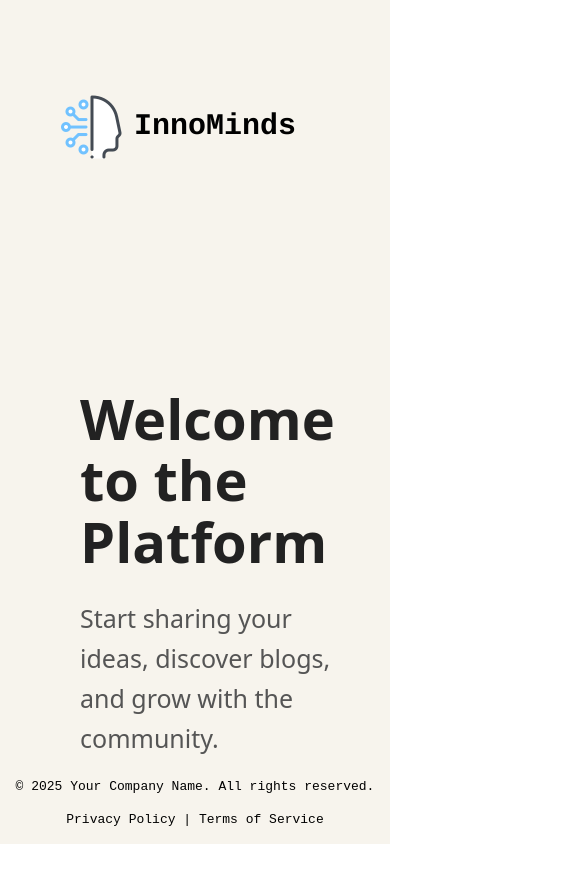
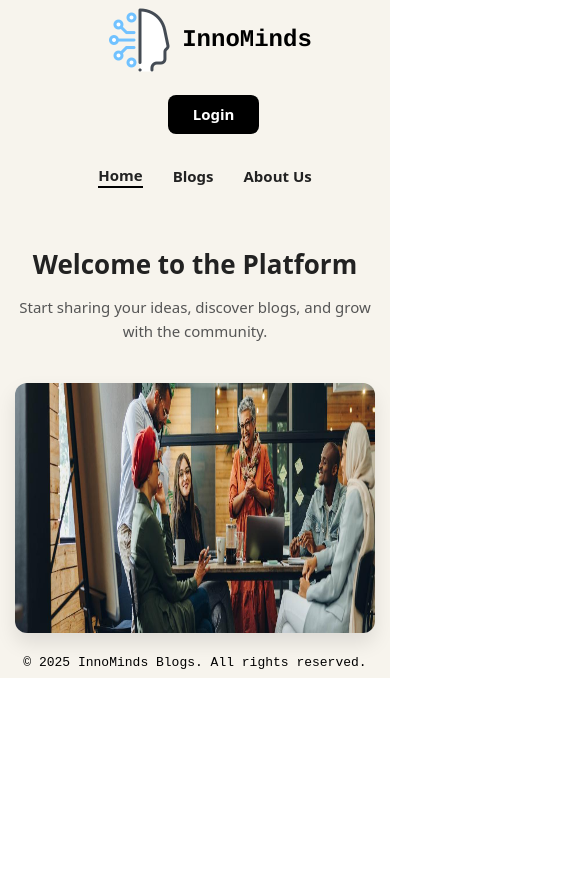
Before and after one commit to IMADDABLIGI/BlogApp, a React (Vite) app in the folder frontend/: page / in a window 390 px wide. Shown: the top 882 px of the page, 585 px wide, since content can reach past the window. After the commit the page ends 844 px from the top, so only its background shows below. Built offline with nearby package versions, Linux system fonts and the light colour scheme.

Commit message:
make it responsive

```diff
--- a/frontend/src/home/Home.css
+++ b/frontend/src/home/Home.css
@@ -2,6 +2,7 @@
     height: 100svh;
     width: 100%;
     background-color: #F7F4ED;
+    overflow-x: hidden;
 }
 
 .home_ctr .home_head {
@@ -10,10 +11,10 @@
     height: 10%;
     width: 100%;
     background-color: #F7F4ED;
+    position: relative;
 }
 
 .footer {
-    position: fixed;
     color: aqua;
     bottom: 0;
     left: 0;
@@ -21,23 +22,20 @@
     text-align: center;
     background-color: #F7F4ED;
     font-family: 'Courier New', Courier, monospace;
-    padding: 2px;
+    padding: 5px;
     font-size: 13px;
 }
+
 .footer_content {
     height: 10%;
     width: 100%;
     background-color: #F7F4ED;
     color: black;
-
 }
 
 .home_ctr .home_head .head_logo_name{
     display: flex;
     align-items: center;
-    /* flex-direction: center; */
-    /* border:black 2px solid; */
-    /* border-radius: 5px; */
     width: 300px;
     height: 60px;
     margin-left: 50px;
@@ -46,6 +44,7 @@
 .home_ctr .home_head .head_logo{
     margin: 0 10px;
 }
+
 .home_ctr .home_head .head_name{
     font-size: 30px;
     font-weight: bold;
@@ -57,7 +56,6 @@
     display: flex;
     justify-content: center;
     align-items: center;
-    /* border:black 2px solid; */
     border-radius: 5px;
     margin-left: 400px;
     height: 60px;
@@ -70,7 +68,6 @@
     font-weight: bold;
     font-size: 18px;
     margin: 0 20px;
-    /* border-radius: 8px; */
     transition: all 0.3s ease;
 }
 
@@ -80,10 +77,8 @@
 }
 
 .nav_link.active {
-    /* color: #007bff; */
     border-bottom: 2px solid black;
 }
-
 
 .nav_login {
     display: inline-block;
@@ -95,15 +90,12 @@
     text-decoration: none;
     border-radius: 8px;
     transition: all 0.3s ease;
-    /* box-shadow: 0 4px 10px rgba(0, 123, 255, 0.2); */
     margin-left: 500px;
 }
 
 .nav_login:hover {
     background-color: #0056b3;
-    /* box-shadow: 0 6px 14px rgba(0, 123, 255, 0.25); */
 }
-
 
 /* --------------BODY-------------- */
 
@@ -146,3 +138,273 @@
     border-radius: 12px;
     box-shadow: 0 10px 20px rgba(0,0,0,0.1);
 }
+
+/* Media Queries for Responsiveness */
+
+/* Large Desktop (keep original styles) */
+@media (min-width: 1681px) {
+    .home_ctr .home_head .head_navbar {
+        margin-left: calc(20% + 100px);
+    }
+
+    .nav_login {
+        margin-left: calc(15% + 100px);
+    }
+}
+
+/* Medium Desktop */
+@media (max-width: 1680px) {
+    .home_ctr .home_head .head_navbar {
+        margin-left: 300px;
+        width: 400px;
+    }
+
+    .nav_login {
+        margin-left: 200px;
+    }
+}
+
+/* Small Desktop / Large Tablet */
+@media (max-width: 1280px) {
+    .home_ctr .home_head .head_navbar {
+        margin-left: 150px;
+        width: 350px;
+    }
+
+    .nav_login {
+        margin-left: 100px;
+        padding: 12px 25px;
+    }
+
+    .home_title {
+        font-size: 48px;
+    }
+
+    .home_subtitle {
+        font-size: 22px;
+    }
+
+    .home_image {
+        height: 450px;
+    }
+}
+
+/* Tablet */
+@media (max-width: 1024px) {
+    .home_ctr .home_head {
+        justify-content: space-between;
+        padding: 0 20px;
+    }
+
+    .home_ctr .home_head .head_logo_name {
+        margin-left: 10px;
+        width: auto;
+    }
+
+    .home_ctr .home_head .head_navbar {
+        margin-left: 0;
+        width: auto;
+    }
+
+    .head_navbar .nav_link {
+        margin: 0 10px;
+        font-size: 16px;
+    }
+
+    .nav_login {
+        margin-left: 10px;
+        padding: 10px 20px;
+        font-size: 16px;
+    }
+
+    .home_title {
+        font-size: 42px;
+    }
+
+    .home_subtitle {
+        font-size: 20px;
+    }
+
+    .home_body {
+        padding: 40px 60px;
+    }
+
+    .home_image {
+        height: 400px;
+    }
+}
+
+/* Small Tablet */
+@media (max-width: 900px) {
+    .home_ctr .home_head {
+        height: auto;
+        padding: 15px;
+        flex-wrap: wrap;
+    }
+
+    .home_ctr .home_head .head_logo_name {
+        margin-left: 0;
+        width: 50%;
+    }
+
+    .home_ctr .home_head .head_navbar {
+        order: 3;
+        width: 100%;
+        margin: 15px 0 0 0;
+    }
+
+    .nav_login {
+        order: 2;
+        margin-left: auto;
+        margin-right: 0;
+    }
+
+    .home_body {
+        flex-direction: column;
+        height: auto;
+        text-align: center;
+        padding: 30px 40px;
+    }
+
+    .home_left {
+        margin-bottom: 40px;
+    }
+
+    .home_subtitle {
+        max-width: 100%;
+        margin: 0 auto;
+    }
+}
+
+/* Mobile Large */
+@media (max-width: 768px) {
+    .home_ctr {
+        height: auto;
+    }
+
+    .home_ctr .home_head .head_name {
+        font-size: 24px;
+    }
+
+    .home_ctr .home_head .head_logo_name {
+        width: auto;
+        height: 50px;
+    }
+
+    .head_navbar .nav_link {
+        font-size: 15px;
+        margin: 0 8px;
+    }
+
+    .nav_login {
+        padding: 8px 16px;
+        font-size: 15px;
+    }
+
+    .home_title {
+        font-size: 36px;
+    }
+
+    .home_subtitle {
+        font-size: 18px;
+    }
+
+    .home_image {
+        height: 350px;
+    }
+
+    .home_body {
+        padding: 20px 30px;
+    }
+}
+
+/* Mobile */
+@media (max-width: 576px) {
+    .home_ctr .home_head {
+        flex-direction: column;
+        height: auto;
+        padding: 15px 10px;
+    }
+
+    .home_ctr .home_head .head_logo_name {
+        width: 100%;
+        justify-content: center;
+        margin: 0 0 15px 0;
+    }
+
+    .home_ctr .home_head .head_navbar {
+        width: 100%;
+        justify-content: center;
+        height: auto;
+        padding: 10px 0;
+    }
+
+    .nav_login {
+        margin: 15px auto 0;
+        display: block;
+        text-align: center;
+        width: 80%;
+    }
+
+    .home_title {
+        font-size: 32px;
+    }
+
+    .home_subtitle {
+        font-size: 16px;
+    }
+
+    .home_body {
+        padding: 20px 20px;
+    }
+
+    .home_image {
+        height: 280px;
+    }
+}
+
+/* Small Mobile */
+@media (max-width: 425px) {
+    .home_ctr .home_head .head_navbar {
+        flex-wrap: wrap;
+    }
+
+    .head_navbar .nav_link {
+        margin: 5px 15px;
+    }
+
+    .home_title {
+        font-size: 26px;
+    }
+
+    .home_subtitle {
+        font-size: 15px;
+    }
+
+    .home_body {
+        padding: 15px;
+    }
+
+    .home_image {
+        height: 250px;
+    }
+}
+
+/* Extra Small Mobile */
+@media (max-width: 375px) {
+    .home_ctr .home_head .head_name {
+        font-size: 20px;
+    }
+
+    .home_title {
+        font-size: 24px;
+    }
+
+    .home_subtitle {
+        font-size: 14px;
+    }
+
+    .home_image {
+        height: 200px;
+    }
+}
--- a/frontend/src/home/Home.jsx
+++ b/frontend/src/home/Home.jsx
@@ -1,23 +1,15 @@
-import React, {useState} from 'react'
+import React from 'react'
 import './Home.css'
 import Footer from './footer'
 import HomeHead from './HomeHead'
 import HomeBody from './HomeBody'
 
 function Home() {
-    const [count, setCount] = useState(0)
-
   return (
     <div className='home_ctr'>
-      <div className='home_head'></div>
-      {/* <h1>Welcome to the Home Page</h1>
-      <p>This is a simple React application.</p>
-      <p>Current count: {count}</p> */}
-       <Footer></Footer>
-
       <HomeHead />
       <HomeBody />
-
+      <Footer />
     </div>
   )
 }
--- a/frontend/src/home/HomeHead.jsx
+++ b/frontend/src/home/HomeHead.jsx
@@ -7,7 +7,7 @@ function HomeHead() {
   return (
     <div className='home_head'>
         <div className="head_logo_name">
-            <img className='head_logo' src={logo}/>
+            <img className='head_logo' src={logo} alt="InnoMinds Logo"/>
             <p className='head_name'> InnoMinds </p>
         </div>
         <div className="head_navbar">
--- a/frontend/src/home/footer.jsx
+++ b/frontend/src/home/footer.jsx
@@ -1,14 +1,13 @@
-import React from "react";
-import './Home.css';
+import React from 'react'
 
 function Footer() {
-    return (
-        <div className="footer">
-            <div className="footer_content">
-                <p>© 2025 Your Company Name. All rights reserved.</p>
-                <p>Privacy Policy | Terms of Service</p>
-            </div>
-        </div>
-    );
+  return (
+    <div className='footer'>
+      <div className='footer_content'>
+        © 2025 InnoMinds Blogs. All rights reserved.
+      </div>
+    </div>
+  )
 }
-export default Footer;
+
+export default Footer
```
Also changed, not shown: frontend/src/home/HomeBody.jsx (line endings or trailing spaces). Lines whose indentation alone changed are shown as unchanged.
